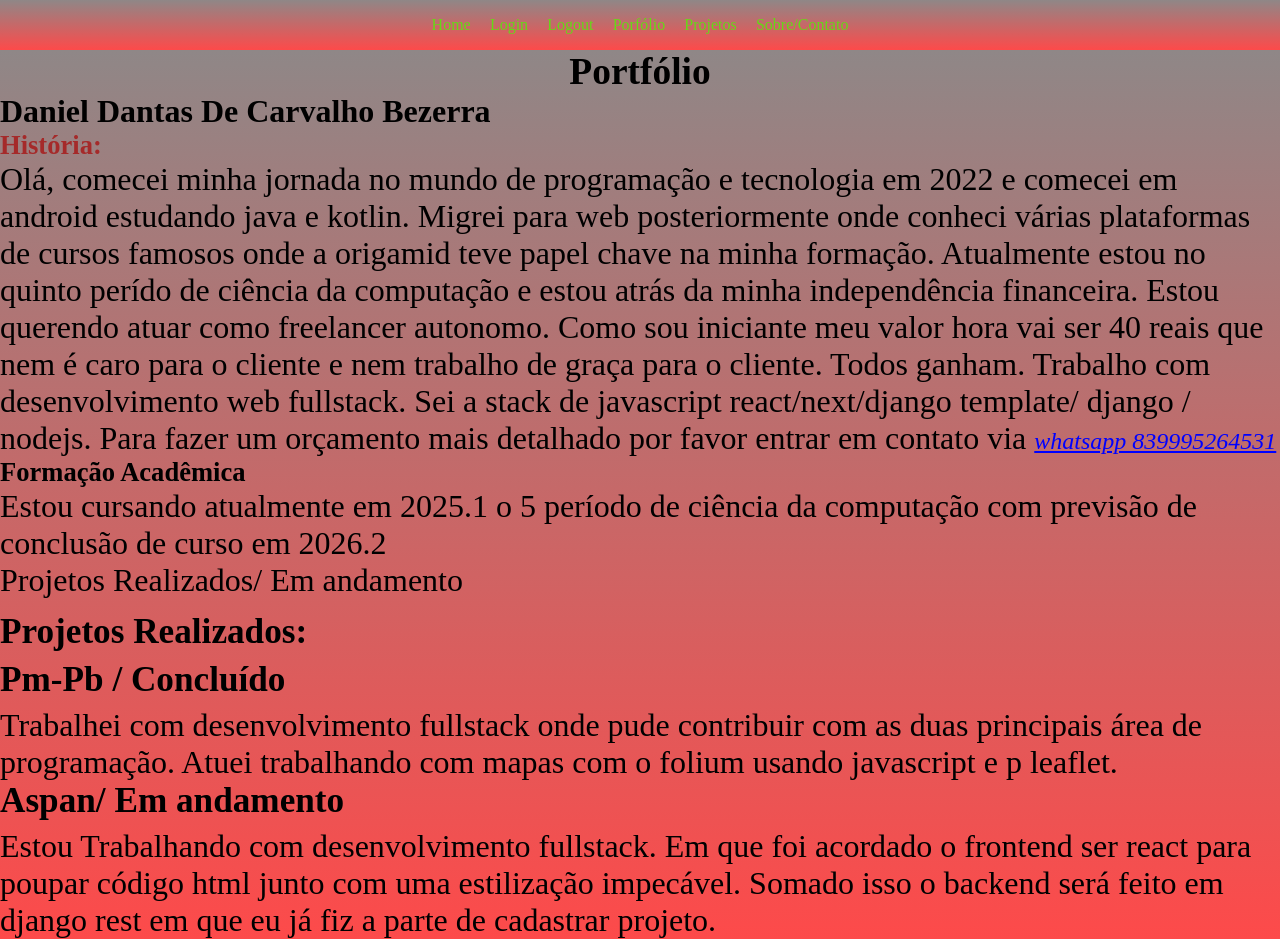
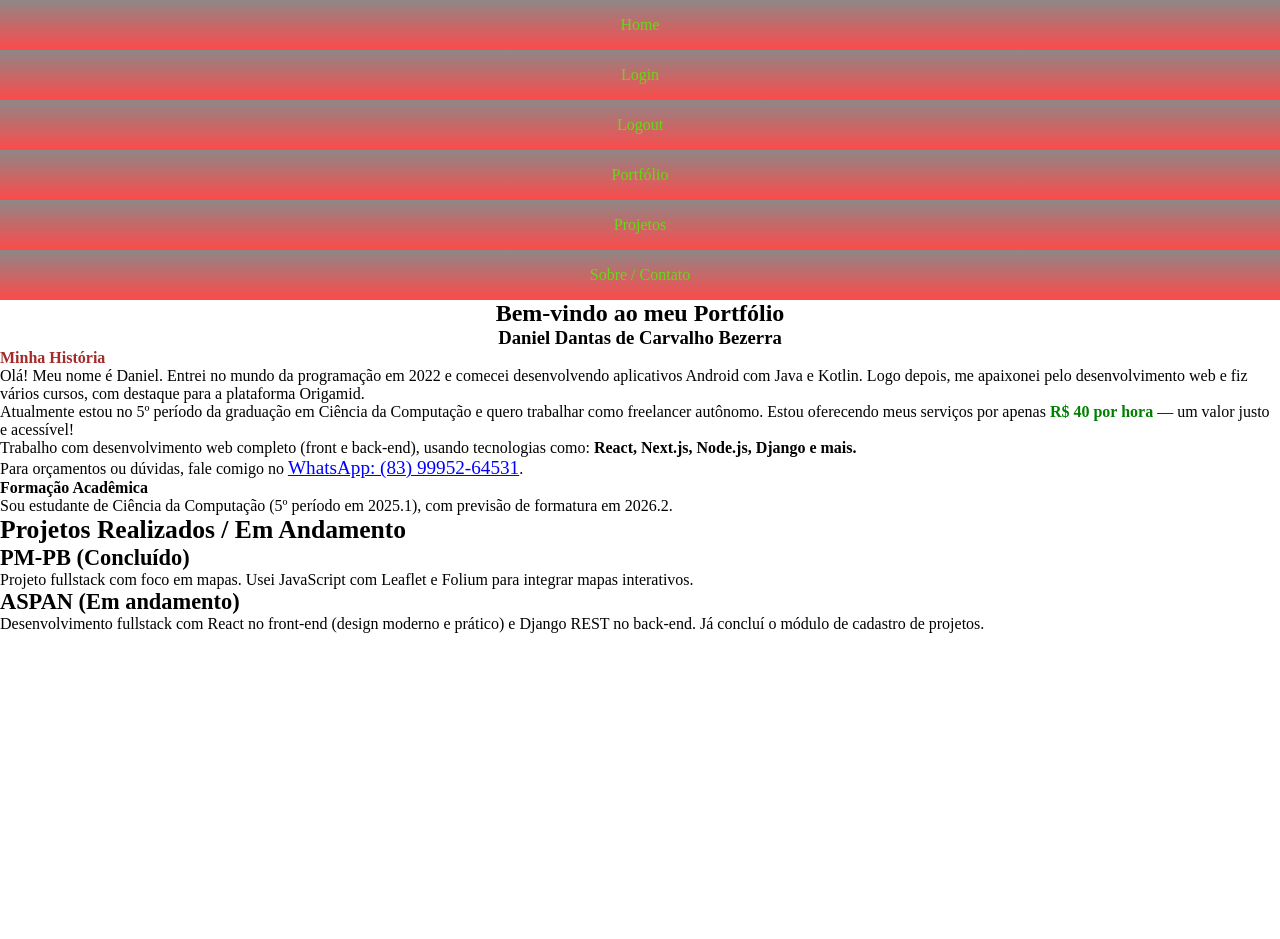
Before and after one commit to DanielDantas0921/portfolio, a website: page public/porfólio.html in a window 1280 px wide. After the commit the page ends 800 px from the top, so only its background shows below. Drawn offline with Linux system fonts and the light colour scheme.

Commit message:
Update porfólio.html

```diff
--- a/public/porfólio.html
+++ b/public/porfólio.html
@@ -1,69 +1,75 @@
-<html>
+<!DOCTYPE html>
+<html lang="pt-BR">
+<head>
+  <meta charset="UTF-8">
+  <title>Daniel Dantas - Desenvolvedor Web</title>
+  <link rel="stylesheet" href="./styleIndex.css">
+</head>
+<body>
 
-<head>
+  <header>
+    <nav>
+      <ul>
+        <li><a href="./index.html">Home</a></li>
+        <li><a href="./login.html">Login</a></li>
+        <li><a href="./logout.html">Logout</a></li>
+        <li><a href="./portfolio.html">Portfólio</a></li>
+        <li><a href="./listaDeProjetos.html">Projetos</a></li>
+        <li><a href="./sobre.html">Sobre / Contato</a></li>
+      </ul>
+    </nav>
+  </header>
 
-    <title>Página Home</title>
-    <link rel="stylesheet" href="./styleIndex.css">
+  <main>
+    <section style="text-align: center;">
+      <h2>Bem-vindo ao meu Portfólio</h2>
+      <h3>Daniel Dantas de Carvalho Bezerra</h3>
+    </section>
 
-</head>
+    <section>
+      <h4 style="color: brown;">Minha História</h4>
+      <p>
+        Olá! Meu nome é Daniel. Entrei no mundo da programação em 2022 e comecei desenvolvendo aplicativos Android com Java e Kotlin.
+        Logo depois, me apaixonei pelo desenvolvimento web e fiz vários cursos, com destaque para a plataforma Origamid.
+      </p>
+      <p>
+        Atualmente estou no 5º período da graduação em Ciência da Computação e quero trabalhar como freelancer autônomo.
+        Estou oferecendo meus serviços por apenas <strong style="color: green;">R$ 40 por hora</strong> — um valor justo e acessível!
+      </p>
+      <p>
+        Trabalho com desenvolvimento web completo (front e back-end), usando tecnologias como:
+        <strong>React, Next.js, Node.js, Django e mais.</strong>
+      </p>
+      <p>
+        Para orçamentos ou dúvidas, fale comigo no
+        <a href="https://wa.me/55839995264531" style="font-size: 1.2rem; color: blue; text-decoration: underline;" target="_blank">WhatsApp: (83) 99952-64531</a>.
+      </p>
+    </section>
 
-<body>
-    <header>
+    <section>
+      <h4>Formação Acadêmica</h4>
+      <p>Sou estudante de Ciência da Computação (5º período em 2025.1), com previsão de formatura em 2026.2.</p>
+    </section>
 
-        <nav>
-            <ul>
-                <li>
-                    <a href="./index.html">Home</a>
-                    <a href="./login.html">Login</a>
-                    <a href="./Logout.html">Logout</a>
-                    <a href="./porfólio.html">Porfólio</a>
-                    <a href="./listaDeProjetos.html">Projetos</a>
-                    <a href="./sobre.html">Sobre/Contato</a>
+    <section>
+      <h4 style="font-size: 1.6rem;">Projetos Realizados / Em Andamento</h4>
 
-                </li>
-            </ul>
-        </nav>
+      <article>
+        <h5 style="font-size: 1.4rem;">PM-PB (Concluído)</h5>
+        <p>
+          Projeto fullstack com foco em mapas. Usei JavaScript com Leaflet e Folium para integrar mapas interativos.
+        </p>
+      </article>
 
-
-    </header>
-
-    <main class="portfolio">
-        <h3 style="text-align: center;">Portfólio </h3>
-        <h4>Daniel Dantas De Carvalho Bezerra</h4>
-        <h5 style="color: brown;">História: </h5>
-        <p>Olá, comecei minha jornada no mundo de programação e tecnologia em 2022 e comecei em android estudando java e
-            kotlin. Migrei para web posteriormente onde conheci várias plataformas de cursos famosos onde a origamid
-            teve
-            papel chave na minha formação. Atualmente estou no quinto perído de ciência da computação e estou atrás da
-            minha
-            independência financeira. Estou querendo atuar como freelancer autonomo. Como sou iniciante meu valor hora
-            vai
-            ser 40 reais que nem é caro para o cliente e nem trabalho de graça para o cliente. Todos ganham. Trabalho
-            com
-            desenvolvimento web fullstack. Sei a stack de javascript react/next/django template/ django / nodejs. Para
-            fazer
-            um orçamento mais detalhado por favor entrar em contato via <i
-                style="font-size: 1.5rem; color: blue; text-decoration: underline;">whatsapp 839995264531</i>
-        <div>
-            <h5>Formação Acadêmica</h5>
-            <p>Estou cursando atualmente em 2025.1 o 5 período de ciência da computação com previsão de conclusão de
-                curso em 2026.2</p>
-        </div>
-        <div style="margin-bottom: 0.8rem;">Projetos Realizados/ Em andamento</div>
-
-        <h5 style="margin-bottom: 0.5rem; font-size: 2.2rem;">Projetos Realizados:</h5>
-
-        <h6 style="margin-bottom: 0.45rem; font-size: 2.2rem;">Pm-Pb / Concluído</h6>
-        <p>Trabalhei com desenvolvimento fullstack onde pude contribuir com as duas principais área de programação.
-            Atuei trabalhando com mapas com o folium usando javascript e p leaflet. </p>
-        <h6  style="margin-bottom: 0.45rem; font-size: 2.2rem;">Aspan/ Em andamento</h6>
-        <p>Estou Trabalhando com desenvolvimento fullstack. Em que foi acordado o frontend ser react para poupar código
-            html junto com uma estilização impecável. Somado isso o backend será feito em django rest em que eu já fiz a
-            parte de cadastrar projeto. </p>
-    </main>
+      <article>
+        <h5 style="font-size: 1.4rem;">ASPAN (Em andamento)</h5>
+        <p>
+          Desenvolvimento fullstack com React no front-end (design moderno e prático) e Django REST no back-end.
+          Já concluí o módulo de cadastro de projetos.
+        </p>
+      </article>
+    </section>
+  </main>
 
 </body>
-
-
-
 </html>
```
